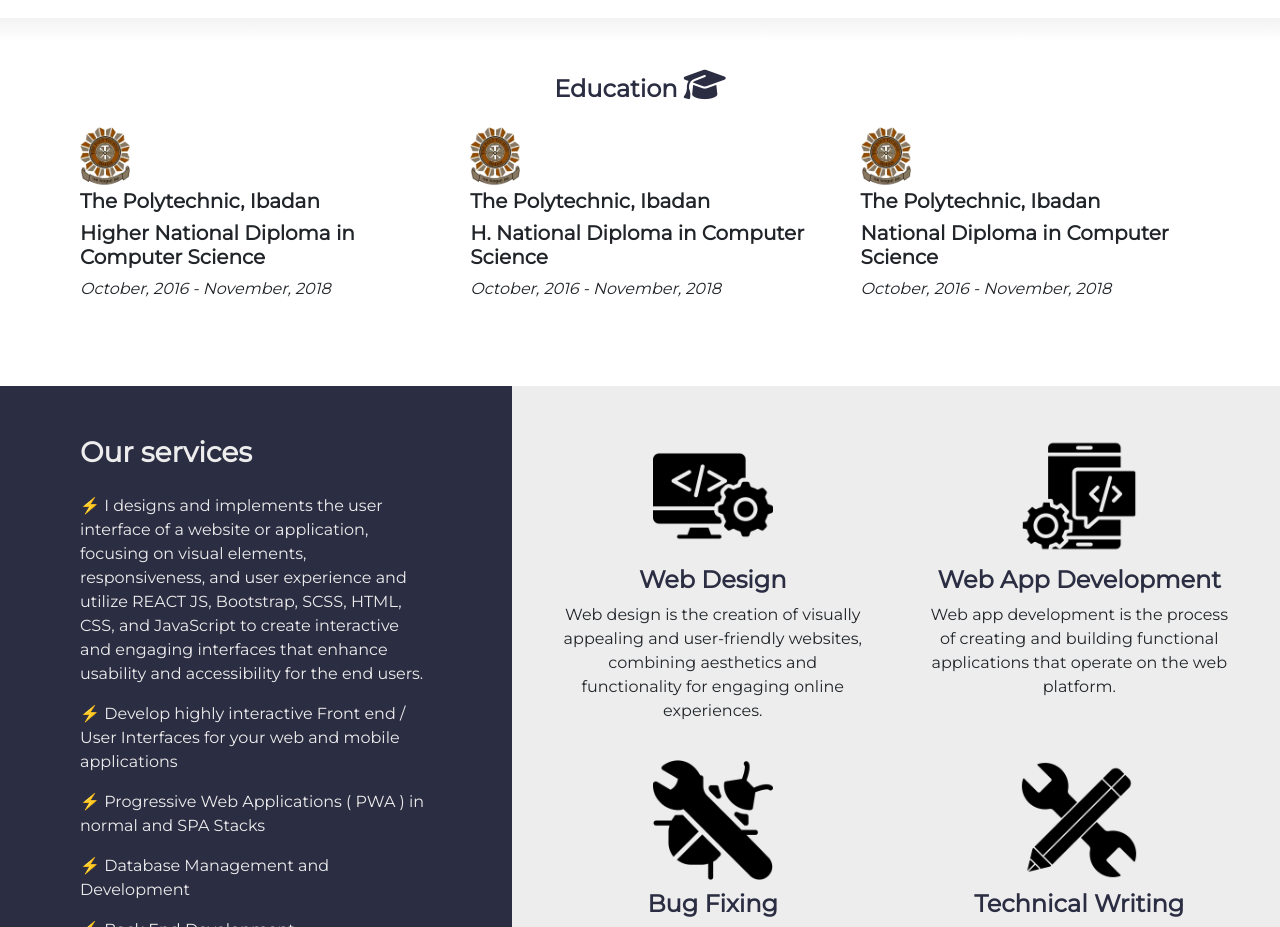
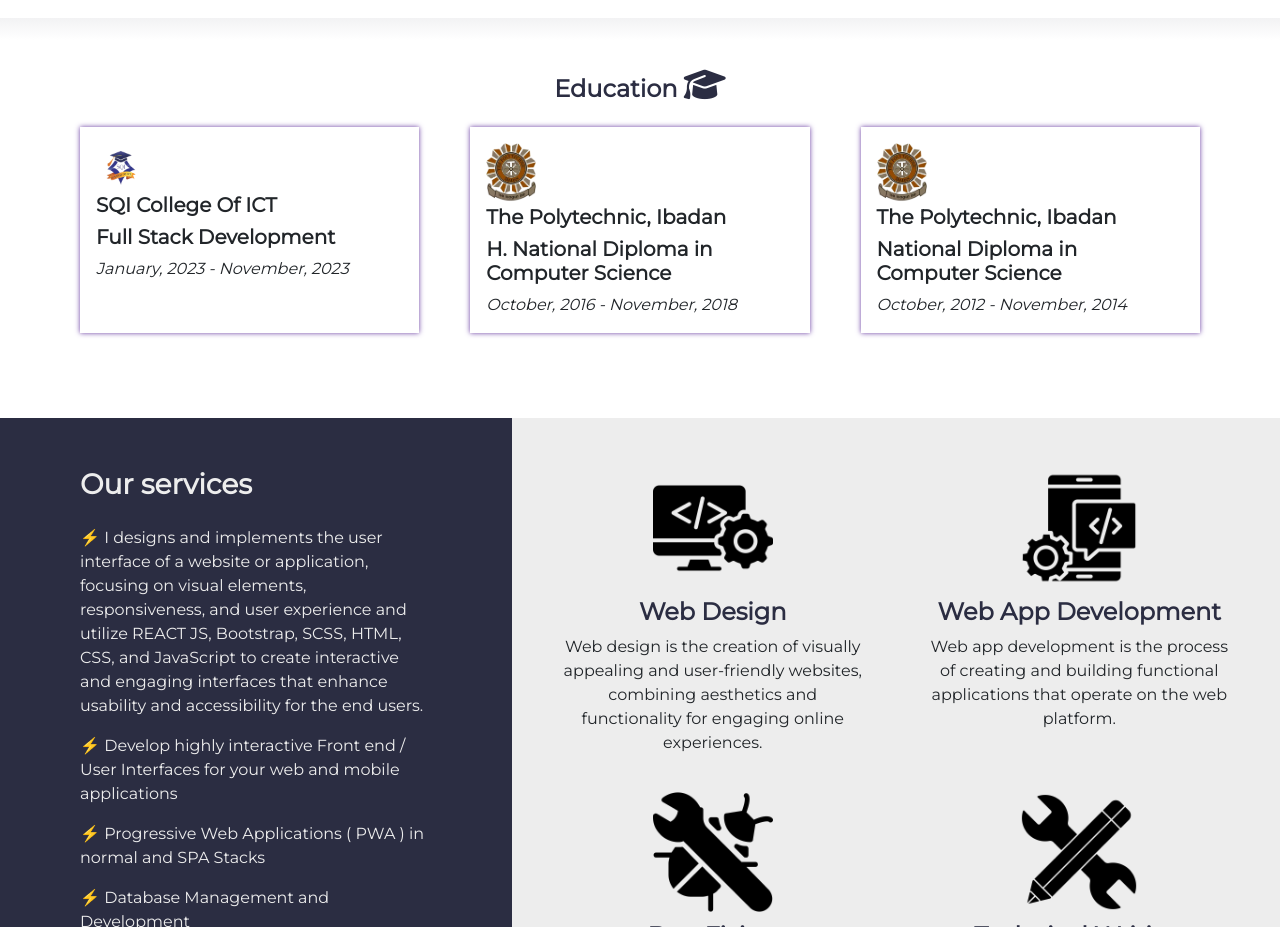
Before and after one commit to doiayokanmi/Dev-Damilola, a React (Vite) app: page / in a window 1280 px wide. Shown: the part 1740-2667 px from the top of the page. Built offline with nearby package versions, Linux system fonts and the light colour scheme.

Commit message:
education

```diff
--- a/src/App.css
+++ b/src/App.css
@@ -314,6 +314,8 @@ nav {
 
 #eduCard {
   width: calc(100%/3.3);
+  padding: 1em;
+  box-shadow: 0 0 5px 0 var(--primaryColor);
 }
 
 footer {
--- a/src/assets/components/Education.jsx
+++ b/src/assets/components/Education.jsx
@@ -3,10 +3,10 @@ import React from 'react'
 const Education = () => {
     const schools = [
         {
-            title: "The Polytechnic, Ibadan",
-            cert: "Higher National Diploma in Computer Science",
-            img: "/image/Polyibadan.png",
-            year: "October, 2016 - November, 2018"
+            title: "SQI College Of ICT",
+            cert: "Full Stack Development",
+            img: "/image/SQI.png",
+            year: "January, 2023 - November, 2023"
         },
         {
             title: "The Polytechnic, Ibadan",
@@ -18,7 +18,7 @@ const Education = () => {
             title: "The Polytechnic, Ibadan",
             cert: "National Diploma in Computer Science",
             img: "/image/Polyibadan.png",
-            year: "October, 2016 - November, 2018"
+            year: "October, 2012 - November, 2014"
         }
     ]
   return (
```
Also changed, not shown: public/image/SQI.png (added).
